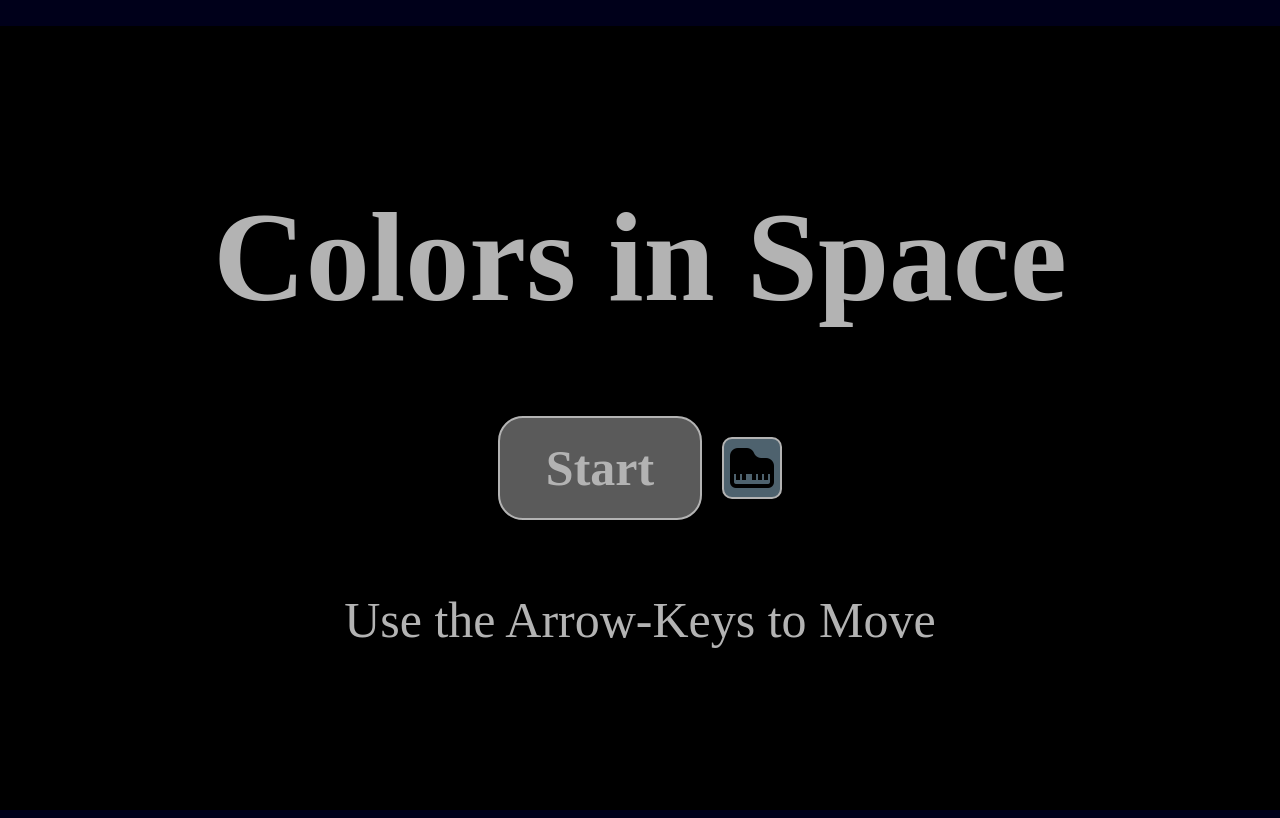
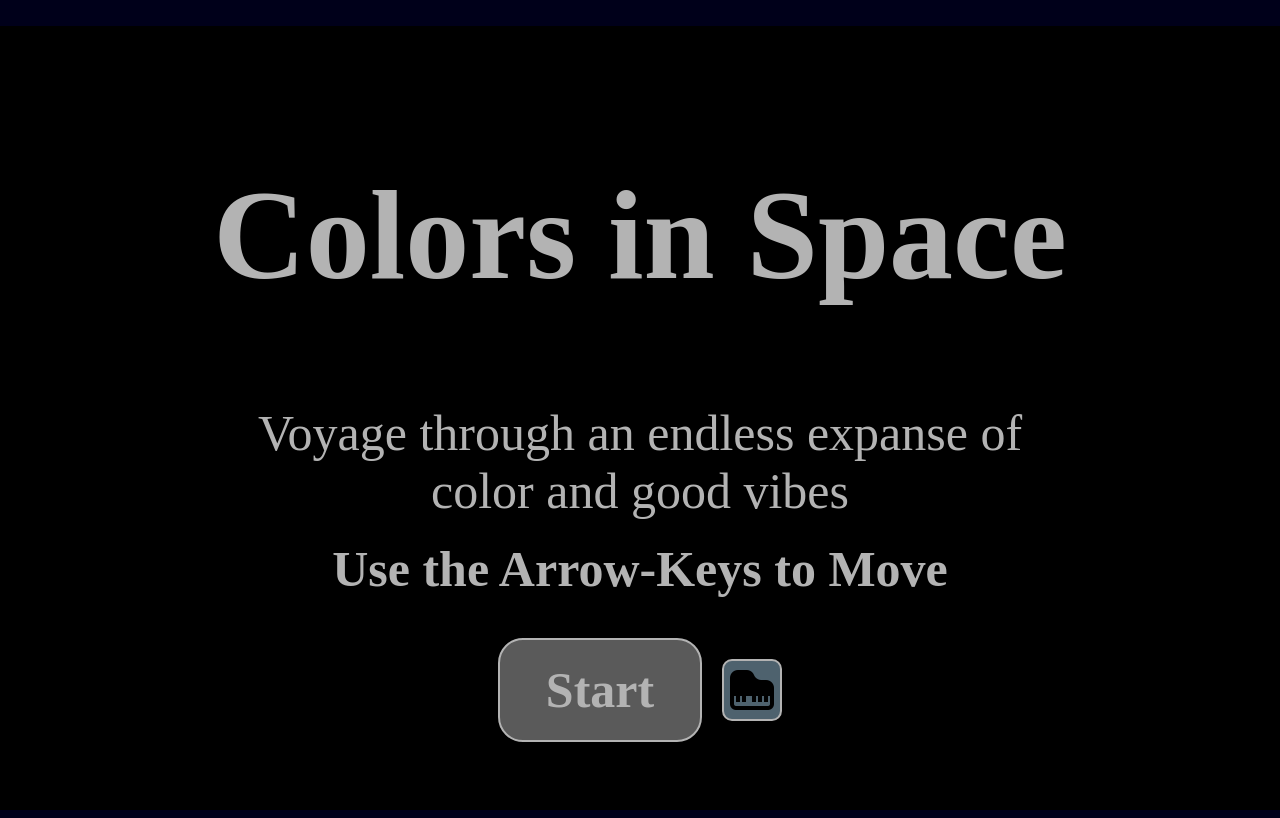
Before and after one commit to GabrielGroenendaal/Color_In_Space, a website built with webpack: page index.html in a window 1280 px wide. Built offline with nearby package versions, Linux system fonts and the light colour scheme; files whose address does not match are found by name.

Commit message:
Fixing the splash page

```diff
--- a/index.html
+++ b/index.html
@@ -20,6 +20,14 @@
             <div class="hidden" id="title">
                   <h1>Colors in Space</h1>
             </div>
+
+
+            <div class="hidden" id="instructions">
+                  <p>Voyage through an endless expanse of color and good vibes</p>
+
+                  <p id="important"> Use the Arrow-Keys to Move</p>
+            </div>
+
             <div class="options">
 
                   <div class="hidden" id="start-button">
@@ -34,12 +42,6 @@
 
             </div>
 
-            <div class="instructions">
-                  <div class="hidden" id="instructions">
-                        <p>Use the Arrow-Keys to Move<p>
-                  </div>
-            </div>
-
       </div>
 
 
--- a/src/styles/start-button.css
+++ b/src/styles/start-button.css
@@ -4,6 +4,8 @@
     justify-content: center;
     align-items: center;
     position: absolute;
+    width: 100%;
+    height: 100%;
 }
 
 
@@ -51,10 +53,10 @@
 #title {
     font-size: 64px;
     color: white;
-    top: 100px;
     justify-content: center;
     align-items: center;
     display: flex;
+    margin: 0px;
 
 }
 
@@ -65,12 +67,26 @@
 
     color: white;
 
-
     font-size: 50px;
-    width: 600px;
-    height: 200px;
+    width: 70%;
     text-align: center;
     justify-content: center;
     align-items: center;
+    flex-direction: column;
+    padding: 0px;
+    margin-bottom: 30px;
+    margin-top: 0px;
+}
 
+#instructions > p {
+    margin: 10px;
 }
+
+#important {
+    font-weight: bold;
+}
+
+#important:hover {
+    transform: scale(1.05);
+    color: powderblue
+}
```
Also changed, not shown: dist/main.css, src/styles/styles.css (line endings or trailing spaces).
